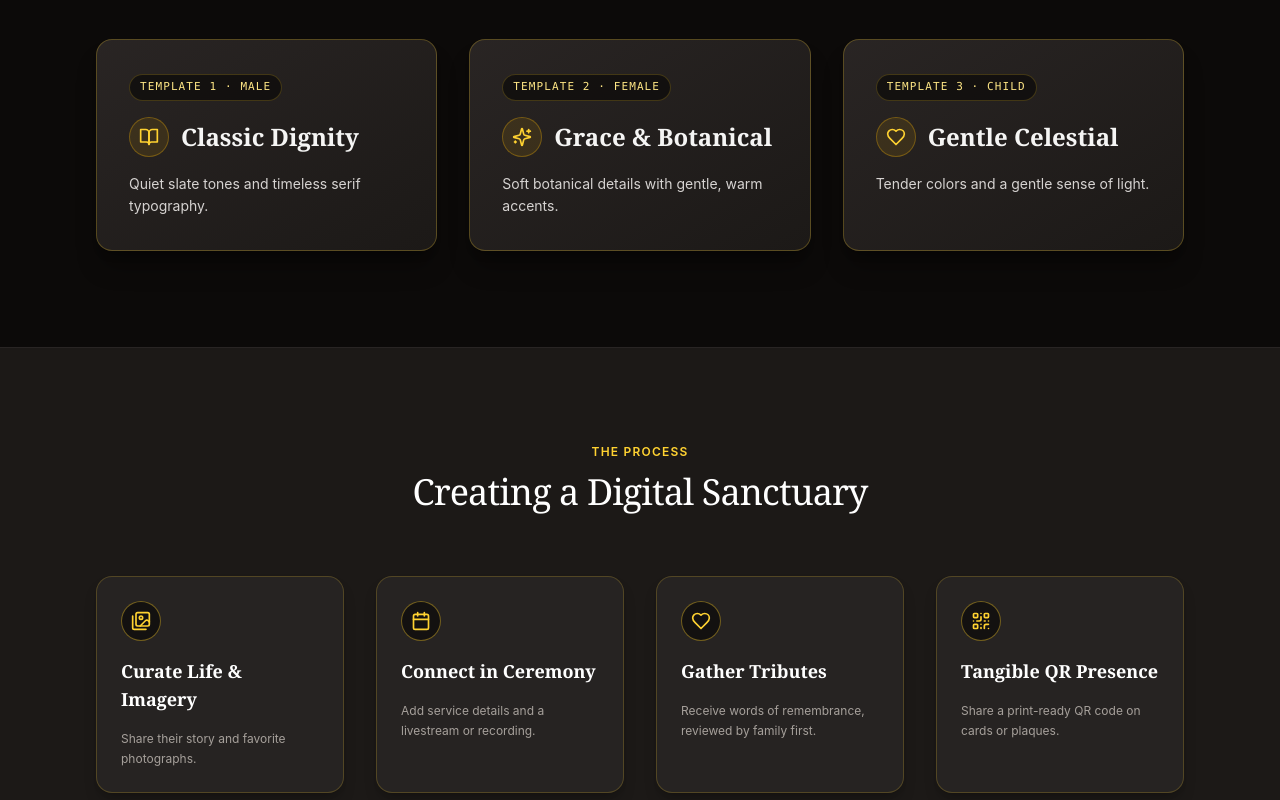
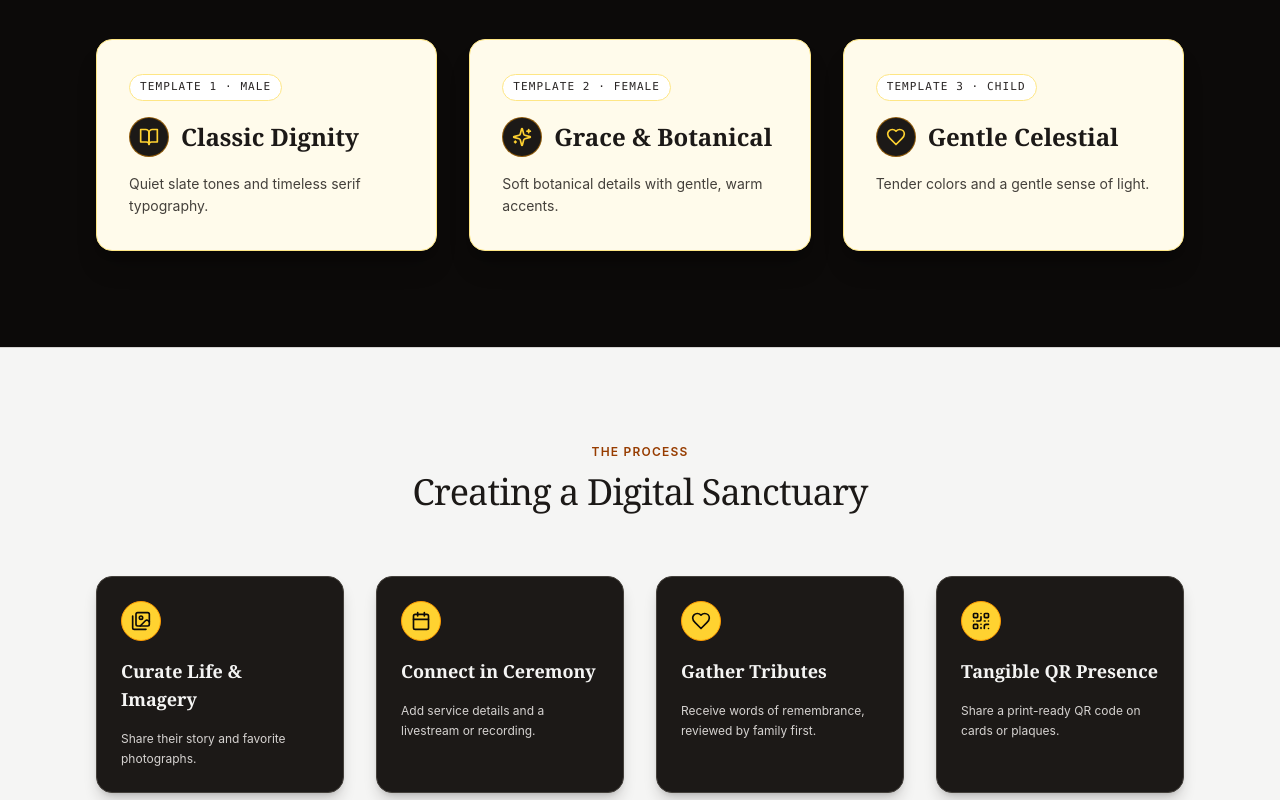
Before and after one commit to aliahmad-qari/Palm-Grace, a React (Vite) app in the folder apps/web/: page / in a window 1280 px wide. Shown: the part 1700-2500 px from the top of the page. Built offline with nearby package versions, Linux system fonts and the light colour scheme; no server answers.

Commit message:
Refactor code structure for improved readability and maintainability

```diff
--- a/apps/web/src/pages/public/HomePage.tsx
+++ b/apps/web/src/pages/public/HomePage.tsx
@@ -112,7 +112,7 @@ export const HomePage: React.FC = () => {
       </section>
 
       {/* 2. PALM & GRACE INTRODUCTION */}
-      <section className="py-24 bg-stone-900 text-stone-100 border-t border-stone-800/60 font-sans">
+      <section className="py-24 bg-stone-800 text-stone-100 border-t border-stone-700 font-sans">
         <div className="max-w-6xl mx-auto px-4 sm:px-6 lg:px-8">
           <div className="grid grid-cols-1 lg:grid-cols-12 gap-12 items-center">
             <div className="lg:col-span-6 space-y-6">
@@ -171,18 +171,18 @@ export const HomePage: React.FC = () => {
 
           <div className="grid grid-cols-1 md:grid-cols-3 gap-8">
             {/* Template 1: Classic Dignity */}
-            <div className="bg-gradient-to-br from-stone-800 to-stone-900 rounded-2xl border border-amber-300/25 p-8 flex flex-col justify-between space-y-6 shadow-xl shadow-black/30 hover:border-amber-300/60 transition-colors">
+            <div className="bg-amber-50 rounded-2xl border border-amber-200 p-8 flex flex-col justify-between space-y-6 shadow-xl shadow-black/20 hover:border-amber-400 transition-colors">
               <div className="space-y-4">
-                <span className="text-[11px] font-mono tracking-widest uppercase text-amber-200 px-2.5 py-1 rounded-full bg-stone-950/70 border border-amber-300/20 inline-block">
+                <span className="text-[11px] font-mono tracking-widest uppercase text-stone-800 px-2.5 py-1 rounded-full bg-white border border-amber-200 inline-block">
                   Template 1 · Male
                 </span>
                 <div className="flex items-center gap-3">
-                  <span className="w-10 h-10 rounded-full bg-amber-400/10 border border-amber-400/30 flex items-center justify-center text-amber-300">
+                  <span className="w-10 h-10 rounded-full bg-stone-900 border border-amber-500/50 flex items-center justify-center text-amber-300">
                     <BookOpen className="w-5 h-5" aria-hidden="true" />
                   </span>
-                  <h3 className="font-serif text-2xl text-stone-100 font-semibold">Classic Dignity</h3>
+                  <h3 className="font-serif text-2xl text-stone-900 font-semibold">Classic Dignity</h3>
                 </div>
-                <p className="text-xs sm:text-sm text-stone-300 leading-relaxed">
+                <p className="text-xs sm:text-sm text-stone-700 leading-relaxed">
                   Quiet slate tones and timeless serif typography.
                 </p>
               </div>
@@ -190,18 +190,18 @@ export const HomePage: React.FC = () => {
             </div>
 
             {/* Template 2: Grace & Botanical */}
-            <div className="bg-gradient-to-br from-stone-800 to-stone-900 rounded-2xl border border-amber-300/25 p-8 flex flex-col justify-between space-y-6 shadow-xl shadow-black/30 hover:border-amber-300/60 transition-colors">
+            <div className="bg-amber-50 rounded-2xl border border-amber-200 p-8 flex flex-col justify-between space-y-6 shadow-xl shadow-black/20 hover:border-amber-400 transition-colors">
               <div className="space-y-4">
-                <span className="text-[11px] font-mono tracking-widest uppercase text-amber-200 px-2.5 py-1 rounded-full bg-stone-950/70 border border-amber-300/20 inline-block">
+                <span className="text-[11px] font-mono tracking-widest uppercase text-stone-800 px-2.5 py-1 rounded-full bg-white border border-amber-200 inline-block">
                   Template 2 · Female
                 </span>
                 <div className="flex items-center gap-3">
-                  <span className="w-10 h-10 rounded-full bg-amber-400/10 border border-amber-400/30 flex items-center justify-center text-amber-300">
+                  <span className="w-10 h-10 rounded-full bg-stone-900 border border-amber-500/50 flex items-center justify-center text-amber-300">
                     <Sparkles className="w-5 h-5" aria-hidden="true" />
                   </span>
-                  <h3 className="font-serif text-2xl text-stone-100 font-semibold">Grace &amp; Botanical</h3>
+                  <h3 className="font-serif text-2xl text-stone-900 font-semibold">Grace &amp; Botanical</h3>
                 </div>
-                <p className="text-xs sm:text-sm text-stone-300 leading-relaxed">
+                <p className="text-xs sm:text-sm text-stone-700 leading-relaxed">
                   Soft botanical details with gentle, warm accents.
                 </p>
               </div>
@@ -209,18 +209,18 @@ export const HomePage: React.FC = () => {
             </div>
 
             {/* Template 3: Gentle Celestial */}
-            <div className="bg-gradient-to-br from-stone-800 to-stone-900 rounded-2xl border border-amber-300/25 p-8 flex flex-col justify-between space-y-6 shadow-xl shadow-black/30 hover:border-amber-300/60 transition-colors">
+            <div className="bg-amber-50 rounded-2xl border border-amber-200 p-8 flex flex-col justify-between space-y-6 shadow-xl shadow-black/20 hover:border-amber-400 transition-colors">
               <div className="space-y-4">
-                <span className="text-[11px] font-mono tracking-widest uppercase text-amber-200 px-2.5 py-1 rounded-full bg-stone-950/70 border border-amber-300/20 inline-block">
+                <span className="text-[11px] font-mono tracking-widest uppercase text-stone-800 px-2.5 py-1 rounded-full bg-white border border-amber-200 inline-block">
                   Template 3 · Child
                 </span>
                 <div className="flex items-center gap-3">
-                  <span className="w-10 h-10 rounded-full bg-amber-400/10 border border-amber-400/30 flex items-center justify-center text-amber-300">
+                  <span className="w-10 h-10 rounded-full bg-stone-900 border border-amber-500/50 flex items-center justify-center text-amber-300">
                     <Heart className="w-5 h-5" aria-hidden="true" />
                   </span>
-                  <h3 className="font-serif text-2xl text-stone-100 font-semibold">Gentle Celestial</h3>
+                  <h3 className="font-serif text-2xl text-stone-900 font-semibold">Gentle Celestial</h3>
                 </div>
-                <p className="text-xs sm:text-sm text-stone-300 leading-relaxed">
+                <p className="text-xs sm:text-sm text-stone-700 leading-relaxed">
                   Tender colors and a gentle sense of light.
                 </p>
               </div>
@@ -231,62 +231,62 @@ export const HomePage: React.FC = () => {
       </section>
 
       {/* 4. HOW IT WORKS */}
-      <section id="how-it-works" className="py-24 bg-stone-900 text-stone-100 border-t border-stone-800 font-sans">
+      <section id="how-it-works" className="py-24 bg-stone-100 text-stone-900 border-t border-stone-300 font-sans">
         <div className="max-w-6xl mx-auto px-4 sm:px-6 lg:px-8 space-y-16">
           <div className="text-center space-y-3 max-w-2xl mx-auto">
-            <span className="text-xs uppercase tracking-widest text-amber-300 font-semibold block">
+            <span className="text-xs uppercase tracking-widest text-amber-800 font-semibold block">
               The Process
             </span>
-            <h2 className="font-serif text-3xl sm:text-4xl text-white tracking-tight">
+            <h2 className="font-serif text-3xl sm:text-4xl text-stone-900 tracking-tight">
               Creating a Digital Sanctuary
             </h2>
           </div>
 
           <div className="grid grid-cols-1 md:grid-cols-4 gap-8">
-            <div className="space-y-4 bg-stone-800/90 p-6 rounded-2xl border border-amber-300/20 shadow-lg shadow-black/20">
-              <div className="w-10 h-10 rounded-full bg-stone-950/70 border border-amber-300/40 flex items-center justify-center text-amber-300">
+            <div className="space-y-4 bg-stone-900 p-6 rounded-2xl border border-stone-700 shadow-lg shadow-stone-900/20">
+              <div className="w-10 h-10 rounded-full bg-amber-300 border border-amber-500 flex items-center justify-center text-stone-950">
                 <Images className="w-5 h-5" aria-hidden="true" />
               </div>
-              <h3 className="font-serif text-lg text-white font-semibold">
+              <h3 className="font-serif text-lg text-stone-100 font-semibold">
                 Curate Life &amp; Imagery
               </h3>
-              <p className="text-xs text-stone-400 leading-relaxed">
+              <p className="text-xs text-stone-300 leading-relaxed">
                 Share their story and favorite photographs.
               </p>
             </div>
 
-            <div className="space-y-4 bg-stone-800/90 p-6 rounded-2xl border border-amber-300/20 shadow-lg shadow-black/20">
-              <div className="w-10 h-10 rounded-full bg-stone-950/70 border border-amber-300/40 flex items-center justify-center text-amber-300">
+            <div className="space-y-4 bg-stone-900 p-6 rounded-2xl border border-stone-700 shadow-lg shadow-stone-900/20">
+              <div className="w-10 h-10 rounded-full bg-amber-300 border border-amber-500 flex items-center justify-center text-stone-950">
                 <Calendar className="w-5 h-5" aria-hidden="true" />
               </div>
-              <h3 className="font-serif text-lg text-white font-semibold">
+              <h3 className="font-serif text-lg text-stone-100 font-semibold">
                 Connect in Ceremony
               </h3>
-              <p className="text-xs text-stone-400 leading-relaxed">
+              <p className="text-xs text-stone-300 leading-relaxed">
                 Add service details and a livestream or recording.
               </p>
             </div>
 
-            <div className="space-y-4 bg-stone-800/90 p-6 rounded-2xl border border-amber-300/20 shadow-lg shadow-black/20">
-              <div className="w-10 h-10 rounded-full bg-stone-950/70 border border-amber-300/40 flex items-center justify-center text-amber-300">
+            <div className="space-y-4 bg-stone-900 p-6 rounded-2xl border border-stone-700 shadow-lg shadow-stone-900/20">
+              <div className="w-10 h-10 rounded-full bg-amber-300 border border-amber-500 flex items-center justify-center text-stone-950">
                 <Heart className="w-5 h-5" aria-hidden="true" />
               </div>
-              <h3 className="font-serif text-lg text-white font-semibold">
+              <h3 className="font-serif text-lg text-stone-100 font-semibold">
                 Gather Tributes
               </h3>
-              <p className="text-xs text-stone-400 leading-relaxed">
+              <p className="text-xs text-stone-300 leading-relaxed">
                 Receive words of remembrance, reviewed by family first.
               </p>
             </div>
 
-            <div className="space-y-4 bg-stone-800/90 p-6 rounded-2xl border border-amber-300/20 shadow-lg shadow-black/20">
-              <div className="w-10 h-10 rounded-full bg-stone-950/70 border border-amber-300/40 flex items-center justify-center text-amber-300">
+            <div className="space-y-4 bg-stone-900 p-6 rounded-2xl border border-stone-700 shadow-lg shadow-stone-900/20">
+              <div className="w-10 h-10 rounded-full bg-amber-300 border border-amber-500 flex items-center justify-center text-stone-950">
                 <QrCode className="w-5 h-5" aria-hidden="true" />
               </div>
-              <h3 className="font-serif text-lg text-white font-semibold">
+              <h3 className="font-serif text-lg text-stone-100 font-semibold">
                 Tangible QR Presence
               </h3>
-              <p className="text-xs text-stone-400 leading-relaxed">
+              <p className="text-xs text-stone-300 leading-relaxed">
                 Share a print-ready QR code on cards or plaques.
               </p>
             </div>
```
Also changed, not shown: apps/web/src/pages/public/PublicMemorialViewPage.tsx (+10 -10 lines), 1 other file (tests, documents, lock files or other folders).
